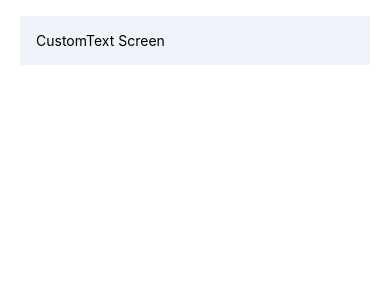
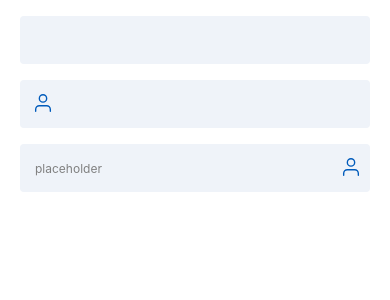
Before and after one commit to kartegagithub/OpheliaReact, a React Native app: screen /TextInputScreen in a window 390 px wide. Before the commit this address had no page. Shown: the top 300 px of the page. Built offline with nearby package versions, Linux system fonts and the light colour scheme.

Commit message:
CustomInput Component

```diff
--- /dev/null
+++ b/src/components/customInput/iconUser.tsx
@@ -0,0 +1,20 @@
+import * as React from "react"
+import Svg, { Path } from "react-native-svg"
+
+const IconUser = (props) => (
+  <Svg
+    className="icon"
+    viewBox="0 0 1024 1024"
+    xmlns="http://www.w3.org/2000/svg"
+    width={22}
+    height={22}
+    {...props}
+  >
+    <Path
+      d="M198.016 667.35A202.667 202.667 0 0 1 341.333 608h341.334a202.667 202.667 0 0 1 202.666 202.667V896a32 32 0 0 1-64 0v-85.333A138.667 138.667 0 0 0 682.667 672H341.333a138.667 138.667 0 0 0-138.666 138.667V896a32 32 0 0 1-64 0v-85.333a202.643 202.643 0 0 1 59.349-143.318zM512 160a138.667 138.667 0 1 0 0 277.333A138.667 138.667 0 0 0 512 160zM309.333 298.667a202.667 202.667 0 1 1 405.334 0 202.667 202.667 0 0 1-405.334 0z"
+      fill={props?.color || "#005BBB"}
+    />
+  </Svg>
+)
+
+export default IconUser
--- /dev/null
+++ b/src/components/customInput/index.tsx
@@ -0,0 +1,33 @@
+import * as React from 'react';
+import { TextInput, View, StyleProp, ViewStyle } from 'react-native';
+import styles from './style';
+
+type InputProps = {
+  style?: StyleProp<ViewStyle>,
+  placeholderTextColor?: string,
+  placeholderText?: string,
+  leftIcon?: any,
+  rightIcon?: any,
+}
+function CustomInput({ style, placeholderTextColor, leftIcon, rightIcon, placeholderText }: InputProps) {
+
+  return (
+    <View style={styles.container}>
+      <TextInput
+        placeholderTextColor={placeholderTextColor}
+        autoCapitalize="none"
+        placeholder={placeholderText}
+        style={[{ paddingLeft: leftIcon ? 36 : 15 }, style || {},]}
+      />
+      {leftIcon ?
+        <View style={styles.leftIconView}>
+          {leftIcon}
+        </View> :
+        rightIcon ?
+          <View style={styles.rightIconView}>
+            {rightIcon}
+          </View> : null}
+    </View>
+  );
+}
+export default CustomInput;
--- /dev/null
+++ b/src/components/customInput/style.tsx
@@ -0,0 +1,26 @@
+import { StyleSheet } from 'react-native';
+import { wp } from '../../shared/helpers/veriables';
+
+const styles = StyleSheet.create({
+  inputStyle: {
+    fontSize: 12,
+    borderRadius: 4,
+    height: 48,
+    color: '#697686',
+  },
+  container: {
+    marginTop: 16,
+  },
+  leftIconView: {
+    position: "absolute",
+    marginTop: 12,
+    left: 12
+  },
+  rightIconView: {
+    position: "absolute",
+    marginTop: 12,
+    marginLeft: wp(100) - 70
+  }
+});
+
+export default styles;
--- a/src/components/customText/style.tsx
+++ b/src/components/customText/style.tsx
@@ -3,7 +3,7 @@ import { textColor } from '../../constants/styles/colors';
 
 const styles = StyleSheet.create({
   customTextStyle: {
-    fontSize: 16,
+    fontSize: 14,
     color: textColor,
   },
 });
--- a/src/constants/navigation/index.tsx
+++ b/src/constants/navigation/index.tsx
@@ -3,6 +3,7 @@ import {NavigationContainer} from '@react-navigation/native';
 import {createNativeStackNavigator} from '@react-navigation/native-stack';
 import HomeScreen from '../../screens/HomeScreen';
 import TextScreen from '../../screens/TextScreen';
+import TextInputScreen from '../../screens/TextInputScreen';
 
 const Stack = createNativeStackNavigator();
 
@@ -16,6 +17,7 @@ function Navigation() {
         }}>
         <Stack.Screen name="Home" component={HomeScreen} />
         <Stack.Screen name="TextScreen" component={TextScreen} />
+        <Stack.Screen name="TextInputScreen" component={TextInputScreen} />
       </Stack.Navigator>
     </NavigationContainer>
   );
--- a/src/screens/HomeScreen.tsx
+++ b/src/screens/HomeScreen.tsx
@@ -1,17 +1,26 @@
 import React from 'react';
 import {Text, TouchableOpacity, View} from 'react-native';
 import Container from '../shared/fragment/container';
+import CustomText from '../components/customText';
 
 function HomeScreen({navigation}) {
   const onPressText=()=>{
     navigation.navigate("TextScreen")
   }
+  const onPressTextInput=()=>{
+    navigation.navigate("TextInputScreen")
+  }
   return (
     <Container>
       <TouchableOpacity onPress={onPressText} style={{backgroundColor:'#EFF3F9', padding:16,marginTop:16}}>
         <Text>
-          CustomText Screen
+          Text
         </Text>
+      </TouchableOpacity>
+      <TouchableOpacity onPress={onPressTextInput} style={{backgroundColor:'#EFF3F9', padding:16,marginTop:16}}>
+        <CustomText>
+          TextInput
+        </CustomText>
       </TouchableOpacity>
     </Container>
   );
--- /dev/null
+++ b/src/screens/TextInputScreen.tsx
@@ -0,0 +1,42 @@
+import React from 'react';
+import {Text, TouchableOpacity, View} from 'react-native';
+import Container from '../shared/fragment/container';
+import CustomInput from '../components/customInput';
+import IconUser from '../components/customInput/iconUser';
+
+function TextInputScreen() {
+
+  return (
+    <Container>
+        <CustomInput
+        style={{
+            fontSize: 12,
+            borderRadius: 4,
+            height: 48,
+            color: '#697686',
+            backgroundColor:"#EFF3F9"}}
+        />
+        <CustomInput
+        style={{
+            fontSize: 12,
+            borderRadius: 4,
+            height: 48,
+            color: '#697686',
+            backgroundColor:"#EFF3F9"}}
+        placeholderTextColor={"red"}
+        leftIcon={<IconUser/>}
+        />
+        <CustomInput
+        style={ {fontSize: 12,
+            borderRadius: 4,
+            height: 48,
+            color: '#697686',
+            backgroundColor:"#EFF3F9"}}
+            placeholderText="placeholder"
+        placeholderTextColor={"gray"}
+        rightIcon={<IconUser/>}
+        />
+    </Container>
+  );
+}
+export default TextInputScreen;
--- /dev/null
+++ b/src/shared/helpers/veriables.tsx
@@ -0,0 +1,10 @@
+import { Appearance } from 'react-native';
+import { heightPercentageToDP as hp, widthPercentageToDP as wp } from 'react-native-responsive-screen';
+
+
+const themeMode = () => {
+  return Appearance.getColorScheme() === 'dark' ? 'd' : 'l';
+}
+export {
+  wp, hp, themeMode,
+};
```
